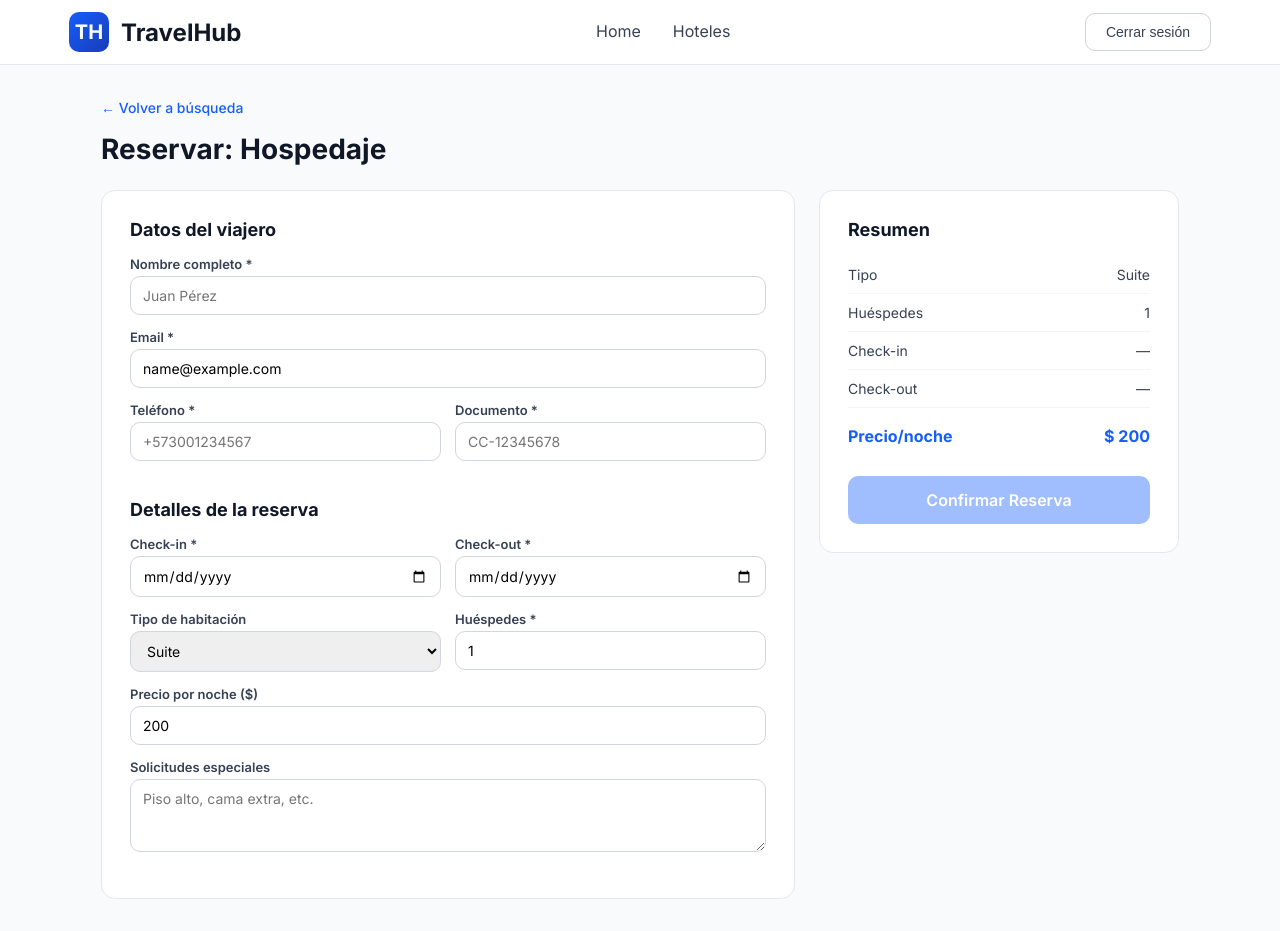
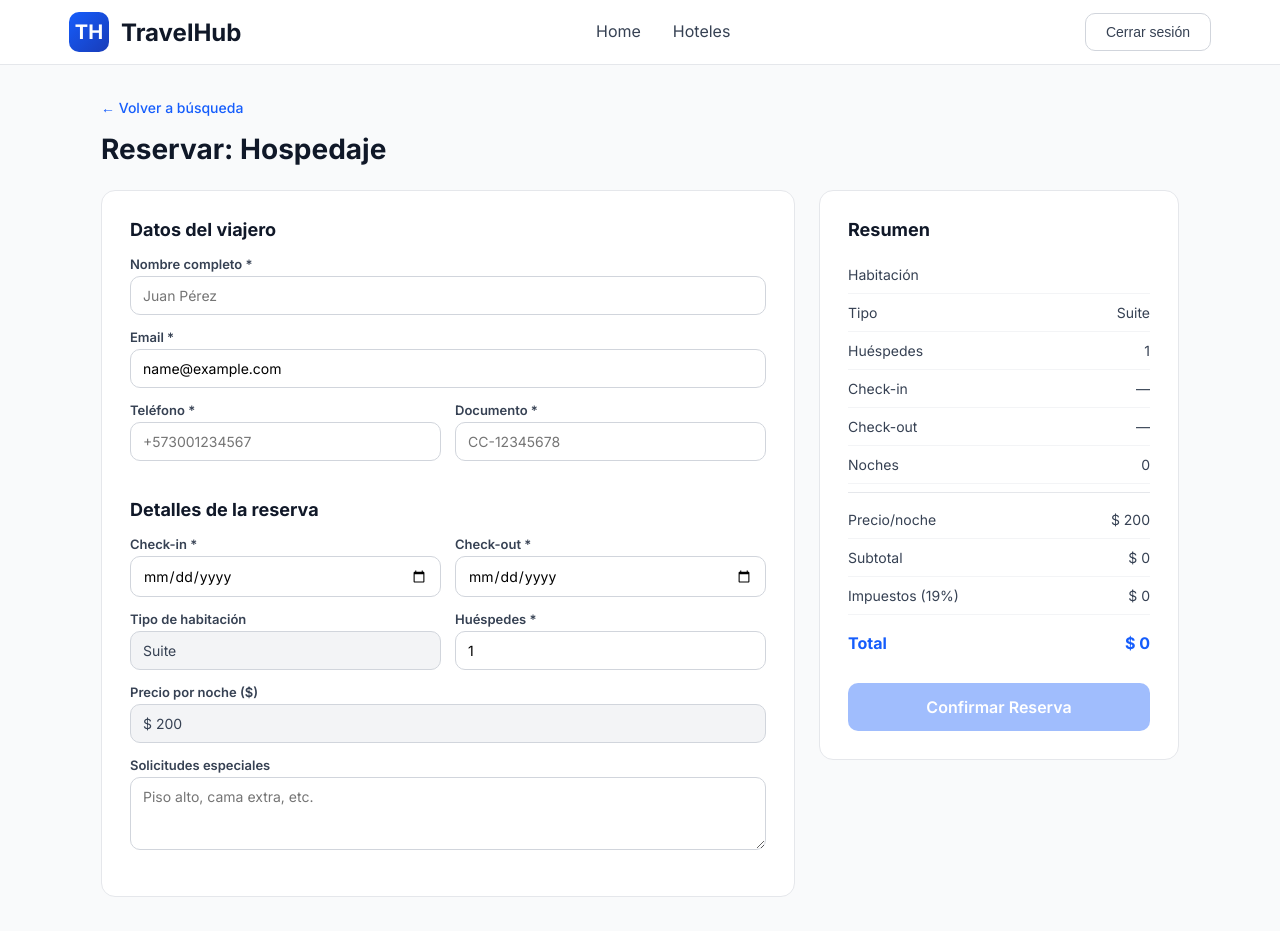
Before and after one commit to KubeSquadUniAndes/-Proyecto-Final-travelhub-frontend, an Angular app in the folder travelhub-app/: page /checkout in a window 1280 px wide. Built offline with nearby package versions, Linux system fonts and the light colour scheme; sample sign-in values are in the browser's storage.

Commit message:
feat: integrate new booking endpoints (hotel_id+room_id, listByHotel, availability), home with real rooms, readonly price/type, date validation, price calculator

```diff
--- a/travelhub-app/src/app/pages/checkout/checkout.component.css
+++ b/travelhub-app/src/app/pages/checkout/checkout.component.css
@@ -47,3 +47,7 @@ main h1 { font-size: 28px; font-weight: 700; color: #101828; margin: 0 0 24px; }
   .checkout-grid { grid-template-columns: 1fr; }
   .form-row { grid-template-columns: 1fr; }
 }
+
+.readonly-input { background: #f3f4f6; color: #364153; cursor: not-allowed; }
+
+.summary-divider { border-top: 1px solid #e5e7eb; margin: 8px 0; }
--- a/travelhub-app/src/app/pages/checkout/checkout.component.html
+++ b/travelhub-app/src/app/pages/checkout/checkout.component.html
@@ -48,7 +48,7 @@
         <div class="form-row">
           <div class="form-group">
             <label for="start_time">Check-in *</label>
-            <input id="start_time" type="date" [(ngModel)]="form.start_time" name="start_time" />
+            <input id="start_time" type="date" [(ngModel)]="form.start_time" name="start_time" [min]="today" />
           </div>
           <div class="form-group">
             <label for="end_time">Check-out *</label>
@@ -58,11 +58,7 @@
         <div class="form-row">
           <div class="form-group">
             <label for="room_type">Tipo de habitación</label>
-            <select id="room_type" [(ngModel)]="form.room_type" name="room_type">
-              <option value="Suite">Suite</option>
-              <option value="Doble">Doble</option>
-              <option value="Individual">Individual</option>
-            </select>
+            <input id="room_type" type="text" [value]="form.room_type" name="room_type" readonly class="readonly-input" />
           </div>
           <div class="form-group">
             <label for="num_guests">Huéspedes *</label>
@@ -71,7 +67,7 @@
         </div>
         <div class="form-group">
           <label for="price_per_night">Precio por noche ($)</label>
-          <input id="price_per_night" type="number" [(ngModel)]="form.price_per_night" name="price_per_night" min="0" />
+          <input id="price_per_night" type="text" [value]="'$ ' + form.price_per_night" name="price_per_night" readonly class="readonly-input" />
         </div>
         <div class="form-group">
           <label for="special_requests">Solicitudes especiales</label>
@@ -81,11 +77,17 @@
 
       <div class="summary-card">
         <h2>Resumen</h2>
+        <div class="summary-row"><span>Habitación</span><span>{{ roomName }}</span></div>
         <div class="summary-row"><span>Tipo</span><span>{{ form.room_type }}</span></div>
         <div class="summary-row"><span>Huéspedes</span><span>{{ form.num_guests }}</span></div>
         <div class="summary-row"><span>Check-in</span><span>{{ form.start_time || '—' }}</span></div>
         <div class="summary-row"><span>Check-out</span><span>{{ form.end_time || '—' }}</span></div>
-        <div class="summary-row total"><span>Precio/noche</span><span>$ {{ form.price_per_night | number }}</span></div>
+        <div class="summary-row"><span>Noches</span><span>{{ totalNights() }}</span></div>
+        <div class="summary-divider"></div>
+        <div class="summary-row"><span>Precio/noche</span><span>$ {{ form.price_per_night | number }}</span></div>
+        <div class="summary-row"><span>Subtotal</span><span>$ {{ subtotal() | number }}</span></div>
+        <div class="summary-row"><span>Impuestos (19%)</span><span>$ {{ taxes() | number }}</span></div>
+        <div class="summary-row total"><span>Total</span><span>$ {{ totalPrice() | number }}</span></div>
         <button class="btn-confirm" [disabled]="isLoading() || !form.traveler_name || !form.start_time || !form.end_time" (click)="submitBooking()">
           {{ isLoading() ? 'Procesando...' : 'Confirmar Reserva' }}
         </button>
--- a/travelhub-app/src/app/pages/checkout/checkout.component.ts
+++ b/travelhub-app/src/app/pages/checkout/checkout.component.ts
@@ -18,10 +18,12 @@ export class CheckoutComponent implements OnInit {
   private authService = inject(AuthService);
   private bookingsService = inject(BookingsService);
 
+  roomId = '';
   hotelId = '';
   roomName = '';
   roomType = 'Suite';
   roomPrice = 200;
+  today = new Date().toISOString().split('T')[0];
   isLoading = signal(false);
   errorMessage = signal('');
 
@@ -40,7 +42,8 @@ export class CheckoutComponent implements OnInit {
 
   ngOnInit() {
     const params = this.route.snapshot.queryParamMap;
-    this.hotelId = params.get('roomId') ?? '';
+    this.roomId = params.get('roomId') ?? '';
+    this.hotelId = params.get('hotelId') ?? '';
     this.roomName = params.get('roomName') ?? '';
     this.roomType = params.get('roomType') ?? 'Suite';
     this.roomPrice = Number(params.get('price')) || 200;
@@ -80,7 +83,8 @@ export class CheckoutComponent implements OnInit {
     this.isLoading.set(true);
 
     this.bookingsService.create({
-      resource_id: this.hotelId || crypto.randomUUID(),
+      hotel_id: this.hotelId,
+      room_id: this.roomId,
       start_time: this.form.start_time + 'T14:00:00',
       end_time: this.form.end_time + 'T12:00:00',
       room_type: this.form.room_type,
@@ -91,7 +95,6 @@ export class CheckoutComponent implements OnInit {
       traveler_phone: this.form.traveler_phone,
       traveler_document: this.form.traveler_document,
       special_requests: this.form.special_requests,
-      additional_guests: [],
     }).subscribe({
       next: () => {
         this.router.navigate(['/booking-confirmed']);
@@ -107,6 +110,24 @@ export class CheckoutComponent implements OnInit {
     this.router.navigate(['/search']);
   }
 
+  totalNights(): number {
+    if (!this.form.start_time || !this.form.end_time) return 0;
+    const diff = new Date(this.form.end_time).getTime() - new Date(this.form.start_time).getTime();
+    return Math.max(0, Math.ceil(diff / (1000 * 60 * 60 * 24)));
+  }
+
+  subtotal(): number {
+    return this.totalNights() * this.form.price_per_night;
+  }
+
+  taxes(): number {
+    return Math.round(this.subtotal() * 0.19);
+  }
+
+  totalPrice(): number {
+    return this.subtotal() + this.taxes();
+  }
+
   navigate(path: string) {
     this.router.navigate([path]);
   }
--- a/travelhub-app/src/app/pages/home/home.component.html
+++ b/travelhub-app/src/app/pages/home/home.component.html
@@ -87,25 +87,29 @@
   <section class="hotels-section">
     <div class="section-header">
       <h2>Hospedajes disponibles</h2>
-      <p>{{ hospedajes.length }} hospedajes ordenados por popularidad</p>
+      @if (isLoading()) {
+        <p>Cargando...</p>
+      } @else {
+        <p>{{ hospedajes().length }} hospedajes disponibles</p>
+      }
     </div>
     <div class="hotels-grid">
-      @for (hotel of hospedajes; track hotel.id) {
+      @for (room of hospedajes(); track room.id; let i = $index) {
         <div class="hotel-card">
           <div class="hotel-image">
-            <img [src]="hotel.image" [alt]="hotel.name" loading="lazy" />
-            <span class="hotel-rating">⭐ {{ hotel.rating }}</span>
+            <img [src]="getImage(i)" [alt]="room.name" loading="lazy" />
+            <span class="hotel-rating">{{ room.room_type }}</span>
           </div>
           <div class="hotel-info">
-            <h3>{{ hotel.name }}</h3>
-            <p class="hotel-location">📍 {{ hotel.location }}</p>
+            <h3>{{ room.name }}</h3>
+            <p class="hotel-location">🛏️ {{ room.beds }} · 📐 {{ room.size }} m² · 👥 {{ room.capacity }} huéspedes</p>
             <div class="hotel-footer">
               <div class="hotel-price">
                 <span class="price-label">Desde</span>
-                <span class="price-value">$ {{ hotel.price | number }}</span>
+                <span class="price-value">$ {{ room.price }}</span>
                 <span class="price-label">/ noche</span>
               </div>
-              <button class="btn-reservar" (click)="goToCheckout(hotel.id)">Reservar</button>
+              <button class="btn-reservar" (click)="goToCheckout(room)">Reservar</button>
             </div>
           </div>
         </div>
--- a/travelhub-app/src/app/pages/hotel-home/hotel-home.component.ts
+++ b/travelhub-app/src/app/pages/hotel-home/hotel-home.component.ts
@@ -48,7 +48,8 @@ export class HotelHomeComponent implements OnInit {
   loadReservas() {
     this.isLoading.set(true);
     this.hasError.set(false);
-    this.bookingsService.list().subscribe({
+    const userId = this.authService.currentUser()?.id ?? '';
+    this.bookingsService.listByHotel(userId).subscribe({
       next: (bookings) => { this.reservas.set(bookings); this.isLoading.set(false); },
       error: () => { this.hasError.set(true); this.isLoading.set(false); },
     });
--- a/travelhub-app/src/app/pages/search/search.component.ts
+++ b/travelhub-app/src/app/pages/search/search.component.ts
@@ -88,7 +88,7 @@ export class SearchComponent implements OnInit {
 
   goToCheckout(room: Room) {
     this.router.navigate(['/checkout'], {
-      queryParams: { roomId: room.id, roomName: room.name, roomType: room.room_type, price: room.price, capacity: room.capacity },
+      queryParams: { roomId: room.id, hotelId: room.hotel_id, roomName: room.name, roomType: room.room_type, price: room.price, capacity: room.capacity },
     });
   }
 
--- a/travelhub-app/src/app/services/bookings.service.ts
+++ b/travelhub-app/src/app/services/bookings.service.ts
@@ -32,7 +32,8 @@ export interface Booking {
 }
 
 export interface CreateBookingRequest {
-  resource_id: string;
+  hotel_id: string;
+  room_id: string;
   start_time: string;
   end_time: string;
   room_type: string;
@@ -43,7 +44,7 @@ export interface CreateBookingRequest {
   traveler_phone: string;
   traveler_document: string;
   special_requests?: string;
-  additional_guests?: string[];
+  notes?: string;
 }
 
 @Injectable({ providedIn: 'root' })
@@ -78,4 +79,12 @@ export class BookingsService {
   reject(id: string, reason: string): Observable<Booking> {
     return this.http.patch<Booking>(`${this.baseUrl}/${id}/reject`, { rejection_reason: reason });
   }
+
+  listByHotel(hotelId: string): Observable<Booking[]> {
+    return this.http.get<Booking[]>(`${this.baseUrl}/hotel/${hotelId}`);
+  }
+
+  checkAvailability(roomId: string, startTime: string, endTime: string): Observable<unknown> {
+    return this.http.get(`${this.baseUrl}/availability?room_id=${roomId}&start_time=${startTime}&end_time=${endTime}`);
+  }
 }
```
Also changed, not shown: travelhub-app/src/app/pages/home/home.component.ts (+38 -25 lines), 2 other files (tests, documents, lock files or other folders).
